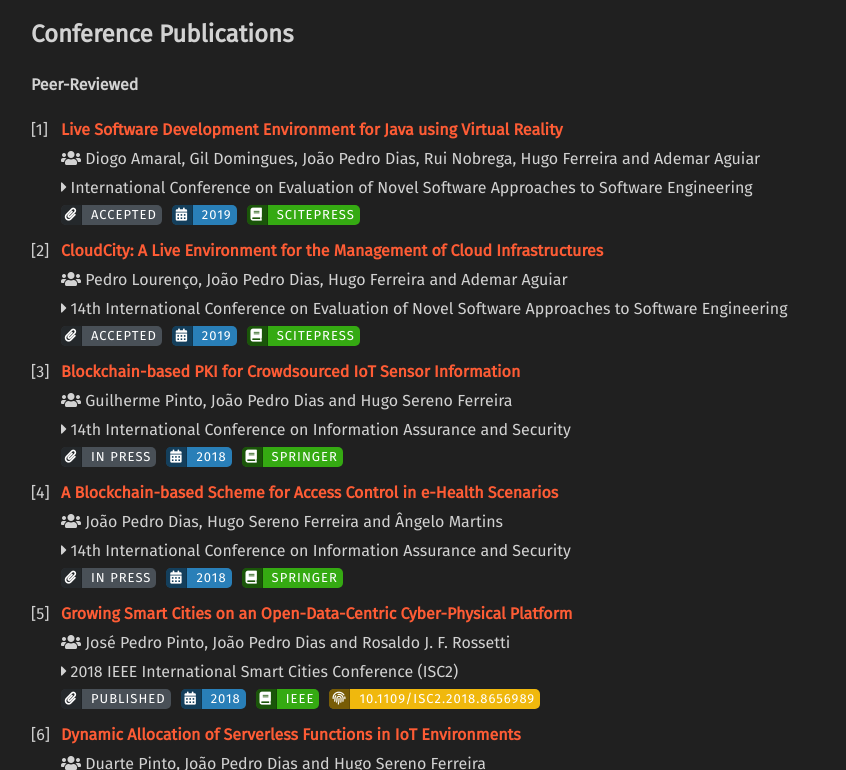
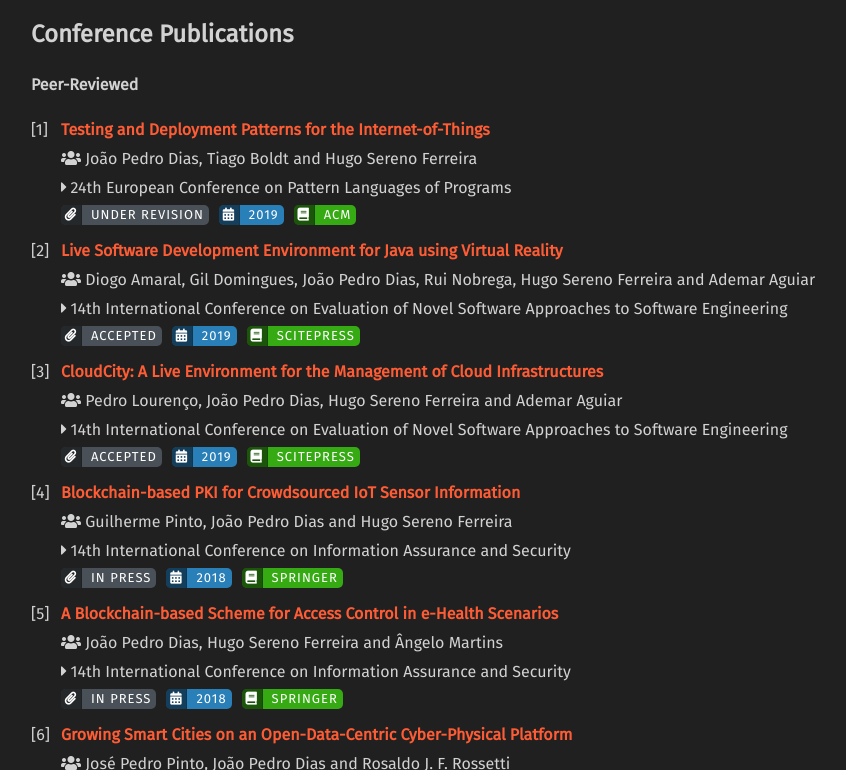
Before and after one commit to jpdias/jpdias.github.io, a Jekyll site: the page built from publications.md, in a window 1280 px wide and 900 px high, cut to the strip 130-900 px from the top of the window. Shown: the whole strip, without its empty margins (179-1025 px from the left). Built offline with Jekyll 4.4.1, drawn with Linux system fonts in a browser that asks for light colours; nearby versions of some CDN libraries.

Commit message:
Update publications.yml

```diff
--- a/_data/publications.yml
+++ b/_data/publications.yml
@@ -1,17 +1,25 @@
 #status: Accepted, In Press, Published, Submitted, Under revision
 #type: Workshop, Conference
 confs:
+  - title: "Testing and Deployment Patterns for the Internet-of-Things"
+    authors: "João Pedro Dias, Tiago Boldt and Hugo Sereno Ferreira"
+    conference: "24th European Conference on Pattern Languages of Programs"
+    year: 2019
+    url: "/404"
+    status: "Under Revision"
+    pub: ACM
+
   - title: "Live Software Development Environment for Java using Virtual Reality"
-    authors: "Diogo Amaral, Gil Domingues, João Pedro Dias, Rui Nobrega, Hugo Ferreira and Ademar Aguiar"
-    conference: "International Conference on Evaluation of Novel Software Approaches to Software Engineering"
+    authors: "Diogo Amaral, Gil Domingues, João Pedro Dias, Rui Nobrega, Hugo Sereno Ferreira and Ademar Aguiar"
+    conference: "14th International Conference on Evaluation of Novel Software Approaches to Software Engineering"
     year: 2019
     url: "/404"
     status: "Accepted"
     pub: SCITEPRESS
 
   - title: "CloudCity: A Live Environment for the Management of Cloud Infrastructures"
-    authors: "Pedro Lourenço, João Pedro Dias, Hugo Ferreira and Ademar Aguiar"
-    conference: "14th  International Conference on Evaluation of Novel Software Approaches to Software Engineering"
+    authors: "Pedro Lourenço, João Pedro Dias, Hugo Sereno Ferreira and Ademar Aguiar"
+    conference: "14th International Conference on Evaluation of Novel Software Approaches to Software Engineering"
     year: 2019
     url: "/404"
     status: "Accepted"
```
